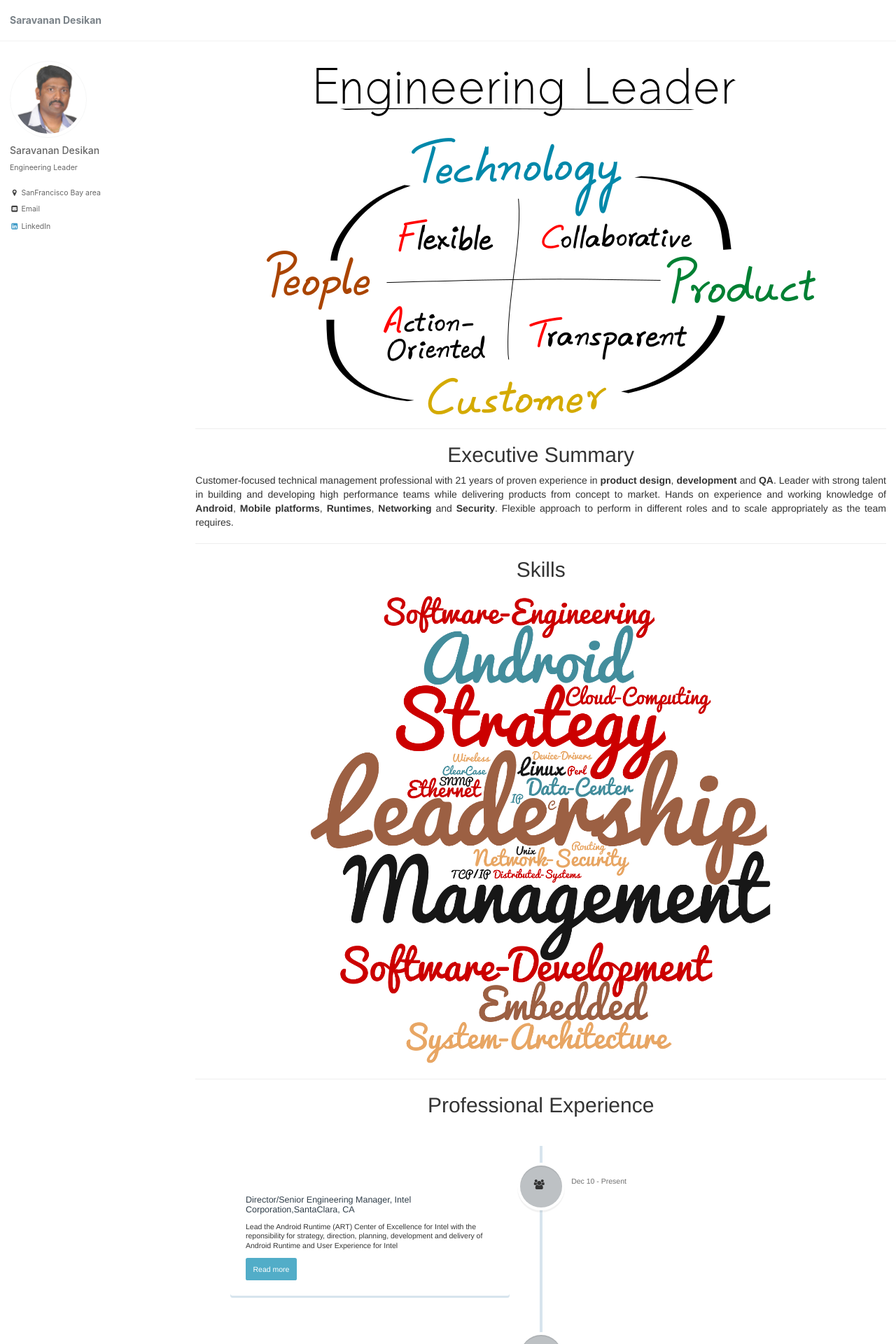
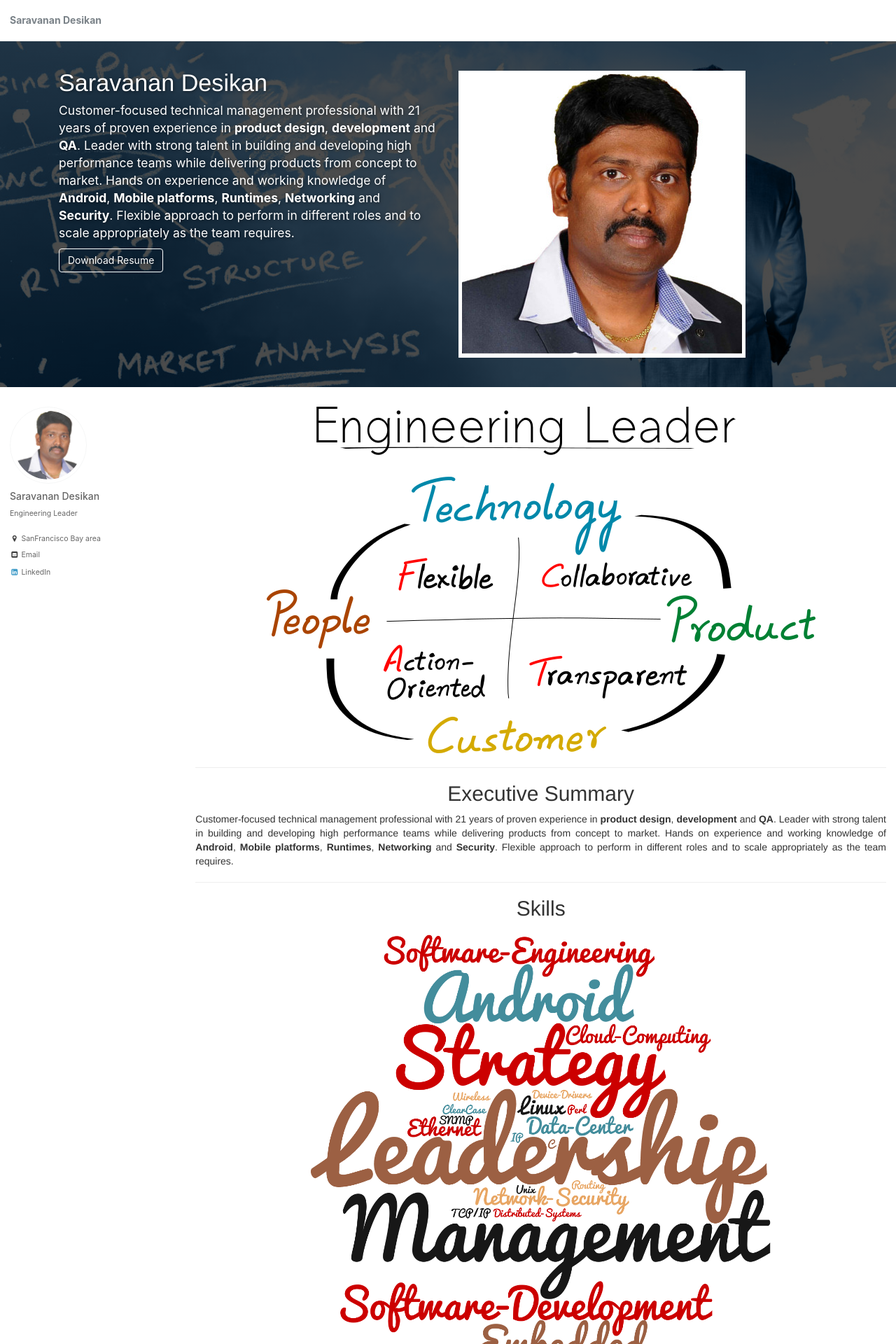
Before and after one commit to nitheeshkl/des, a Jekyll site: the page built from _pages/home.md, in a window 1280 px wide. Shown: the top 1920 px of the page at 70% size. Built offline with Jekyll 4.4.1, drawn with Linux system fonts in a browser that asks for light colours.

Commit message:
create landing page banner using bootstrap
Signed-off-by: Nitheesh K L <nitheesh.k.l@intel.com>

```diff
--- a/_includes/page__hero.html
+++ b/_includes/page__hero.html
@@ -18,6 +18,12 @@
   {% capture overlay_img_path %}{{ page.header.overlay_image | prepend: "/images/" | prepend: base_path }}{% endcapture %}
 {% endif %}
 
+{% if page.header.overlay_image_2 contains "://" %}
+  {% capture overlay_img_path_2 %}{{ page.header.overlay_image_2 }}{% endcapture %}
+{% elsif page.header.overlay_image_2 %}
+  {% capture overlay_img_path_2 %}{{ page.header.overlay_image_2 | prepend: "/images/" | prepend: base_path }}{% endcapture %}
+{% endif %}
+
 {% if page.header.overlay_filter contains "rgba" %}
   {% capture overlay_filter %}{{ page.header.overlay_filter }}{% endcapture %}
 {% elsif page.header.overlay_filter %}
@@ -28,7 +34,9 @@
   style="{% if page.header.overlay_color %}background-color: {{ page.header.overlay_color | default: 'transparent' }};{% endif %} {% if overlay_img_path %}background-image: {% if overlay_filter %}linear-gradient({{ overlay_filter }}, {{ overlay_filter }}), {% endif %}url('{{ overlay_img_path }}');{% endif %}"
 >
   {% if page.header.overlay_color or page.header.overlay_image %}
-    <div class="wrapper">
+    <div class="container">
+    <div class="wrapper row">
+      <div class="col-md-6">
       <h1 class="page__title" itemprop="headline">
         {% if paginator %}
           {{ site.title }}{% unless paginator.page == 1 %} {{ site.data.ui-text[site.locale].page }} {{ paginator.page }}{% endunless %}
@@ -45,6 +53,13 @@
       {% if page.header.cta_url %}
         <p><a href="{{ cta_path }}" class="btn btn--light-outline btn--large">{{ page.header.cta_label | default: site.data.ui-text[site.locale].more_label }}</a></p>
       {% endif %}
+      </div>
+      <div class="col-md-6">
+          {% if overlay_img_path_2 %}
+            <img src="{{ overlay_img_path_2 }}" alt="{{ page.title }}" class="page__hero-image-2">
+          {% endif %}
+      </div>
+    </div>
     </div>
   {% else %}
     <img src="{{ img_path }}" alt="{{ page.title }}" class="page__hero-image">
--- a/_pages/home.md
+++ b/_pages/home.md
@@ -2,6 +2,21 @@
 layout: archive
 permalink: /
 author_profile: true
+excerpt: "Customer-focused technical management professional with 21 years of proven
+experience in **product design**, **development** and **QA**. Leader with strong
+talent in building and developing high performance teams  while delivering
+products from concept to market. Hands on experience  and working knowledge of
+**Android**, **Mobile platforms**, **Runtimes**, **Networking** and **Security**.
+Flexible approach to perform in different roles and to scale appropriately as
+the team requires."
+
+header:
+    overlay_image: banner_bg.jpg
+    overlay_image_2: bio-photo.jpg
+    overlay_filter: 0.7
+    overlay_color: "#333"
+    cta_label: "Download Resume"
+    cta_url: "/"
 mytimeline:
     - title: "Director/Senior Engineering Manager, Intel Corporation,SantaClara, CA"
       desc: "Lead the Android Runtime (ART) Center of Excellence for Intel with
```
Also changed, not shown: assets/_scss/_page.scss (+7 -0 lines), assets/css/main.css, images/banner_bg.jpg (added).
